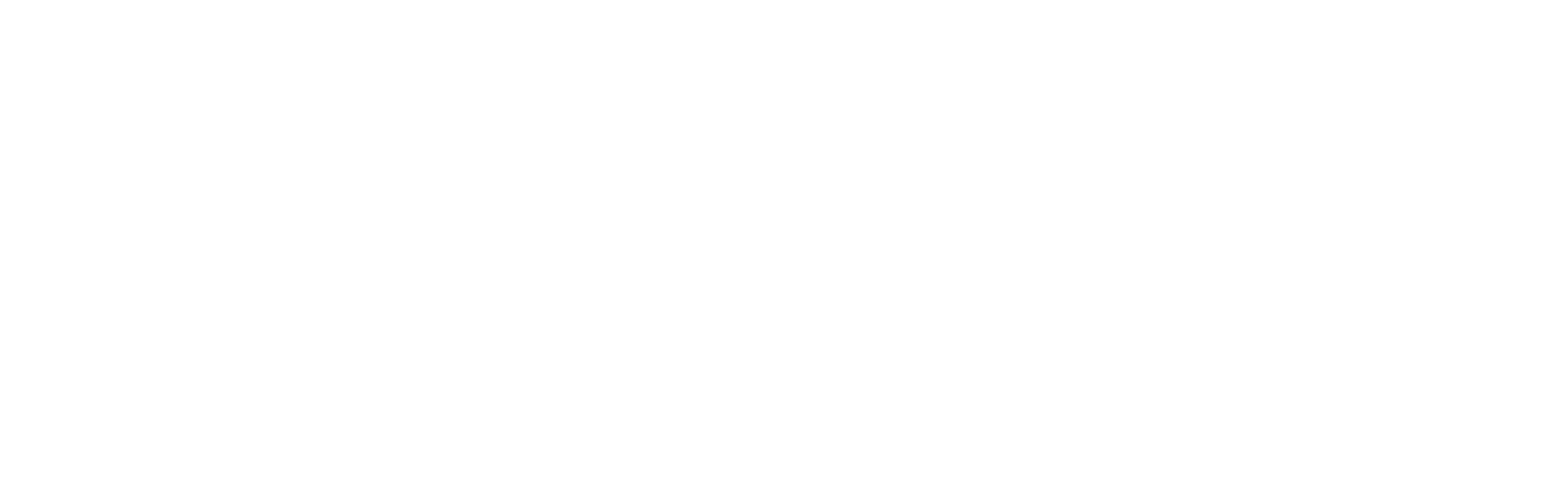
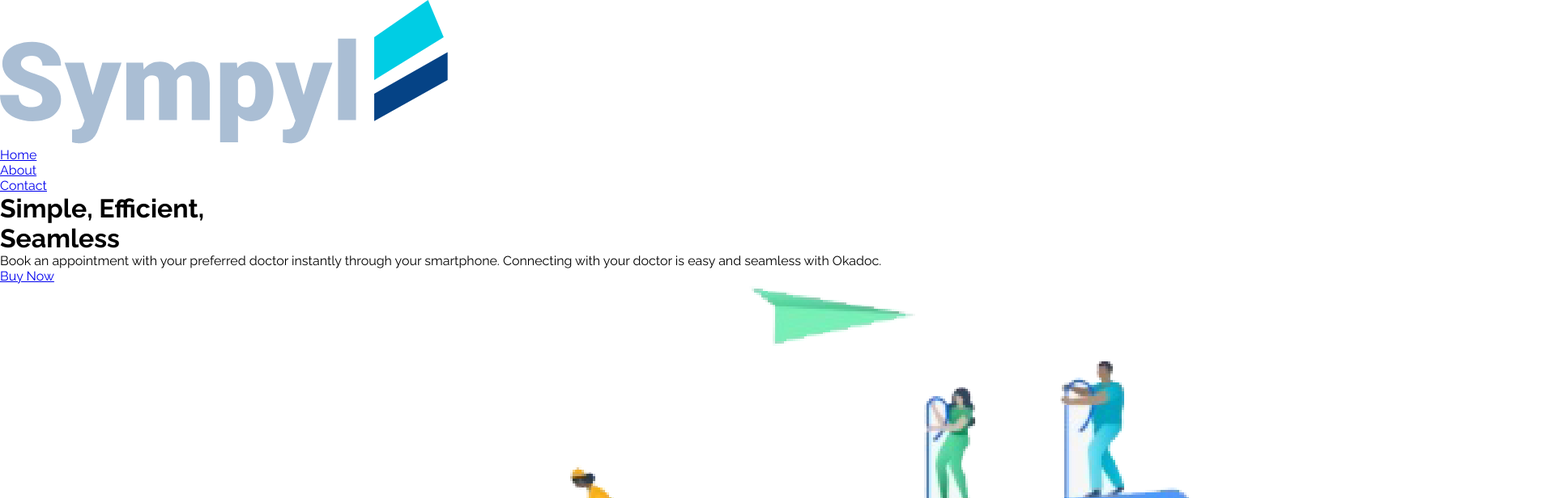
Before and after one commit to mizanursm/sympyl, a plain HTML site: page index.html in a window 1280 px wide. Shown: the top 616 px of the page at 81% size, 1920 px wide, since content can reach past the window. Drawn offline with Linux system fonts and the light colour scheme.

Commit message:
commit 1

```diff
--- a/index.html
+++ b/index.html
@@ -5,8 +5,39 @@
     <meta http-equiv="X-UA-Compatible" content="IE=edge">
     <meta name="viewport" content="width=device-width, initial-scale=1.0">
     <title>sympyl</title>
+    <link rel="stylesheet" href="style.css">
 </head>
 <body>
-
+    <!-- nav section -->
+<nav>
+    <div class="logo">
+        <a href="#">
+            <img src="image/logo.png" alt="">
+        </a>
+    </div>
+    <div class="menu">
+        <ul>
+            <li><a href="#">Home</a></li>
+            <li><a href="#">About</a></li>
+            <li><a href="#">Contact</a></li>
+        </ul>
+    </div>
+</nav>
+<!-- Content section -->
+<div class="content">
+    <div class="contentLeft">
+        <h1>Simple, Efficient, <br> Seamless</h1>
+        <p>Book an appointment with your preferred doctor
+            instantly through your smartphone. Connecting with your doctor is easy and seamless with Okadoc.</p>
+            <a target="_blank" href="#">Buy Now</a>
+    </div>
+    <div class="contentRight">
+        <img src="image/illustration.png" alt="">
+    </div>
+</div>
+<footer>
+    <div class="f-left"><a href="#"></a></div>
+    <div class="f-right"><a href="#"></a></div>
+</footer>
 </body>
 </html>
--- a/style.css
+++ b/style.css
@@ -0,0 +1,7 @@
+@import url('https://fonts.googleapis.com/css2?family=Raleway:ital,wght@0,200;0,300;0,400;0,500;0,600;0,700;0,800;0,900;1,100;1,200;1,300;1,400;1,500;1,600;1,700;1,800;1,900&display=swap');
+*{
+    margin: 0;
+    padding: 0;
+    box-sizing: border-box;
+    font-family: 'Raleway', sans-serif;
+}
```
